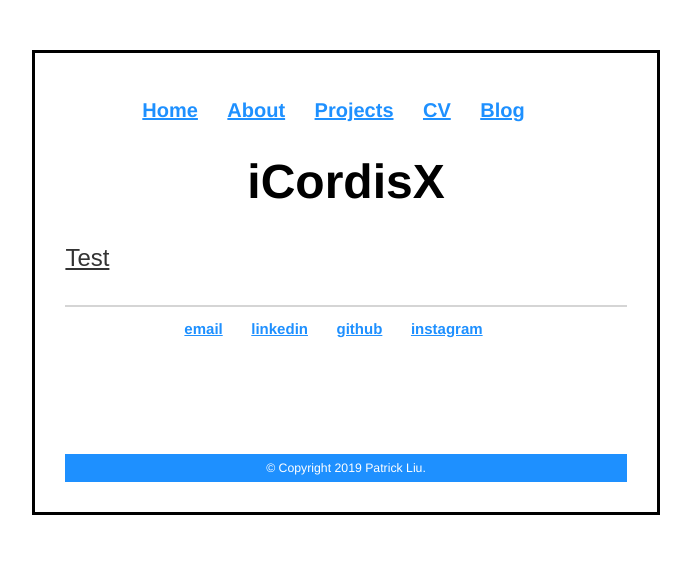
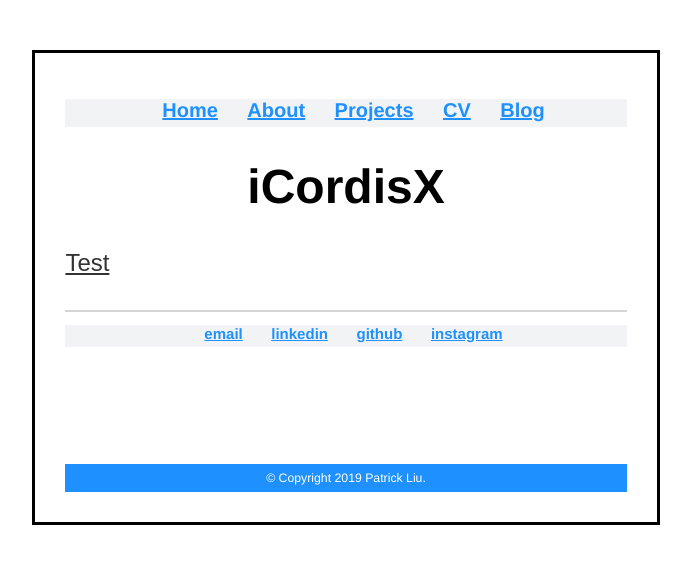
Before and after one commit to pat-liu/WebsiteV1, a Jekyll site: the page built from projects/icordisx.html, in a window 1280 px wide. Shown: the top 564 px of the page, without its empty margins (294-985 px from the left). Built offline with Jekyll 4.4.1, drawn with Linux system fonts in a browser that asks for light colours.

Commit message:
Update main.css

```diff
--- a/css/main.css
+++ b/css/main.css
@@ -5,11 +5,12 @@
 }*/
 
 nav ul, footer ul {
-    font-family:'Helvetica', 'Arial', 'Sans-Serif';
-    padding: 0px;
+    font-family: 'Helvetica', 'Arial', 'Sans-Serif';
+    padding-bottom: 5px;
     list-style: none;
     font-weight: bold;
-    text-align:center;
+    text-align: center;
+    background-color: #F2F3F4;
 }
 nav ul li, footer ul li {
     display: inline;
```
